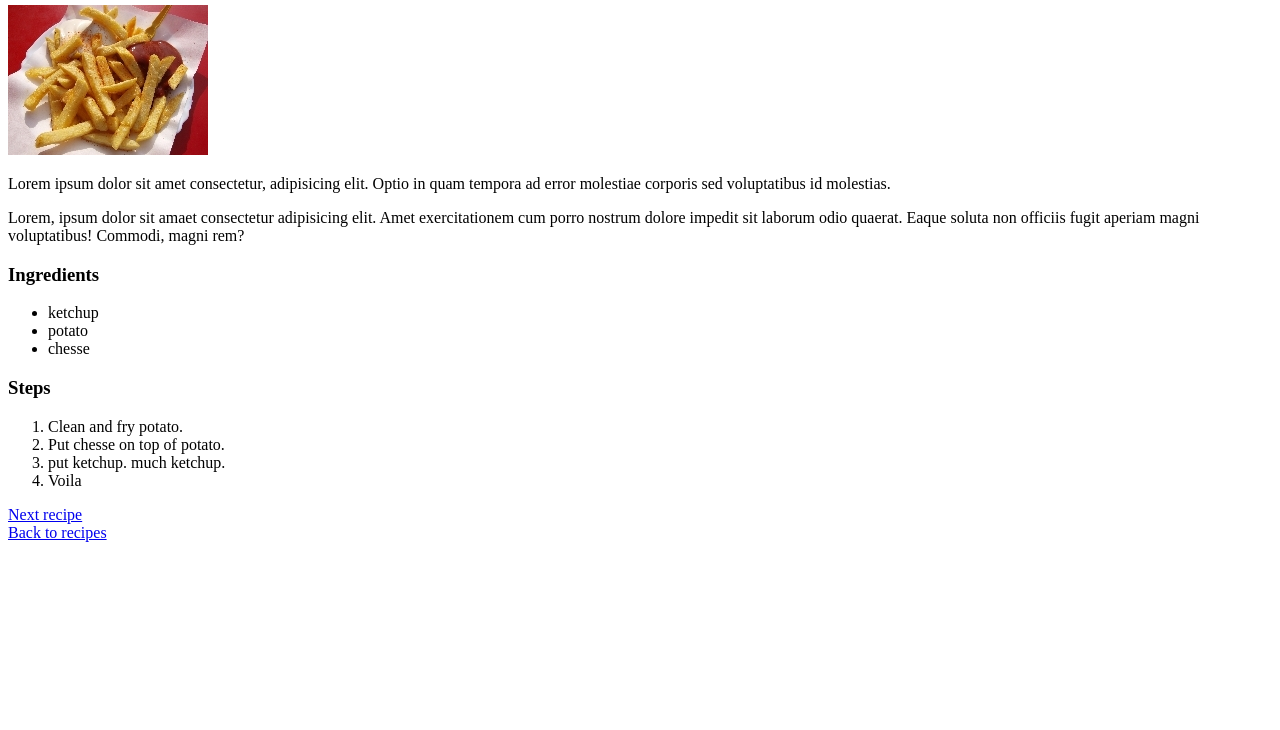
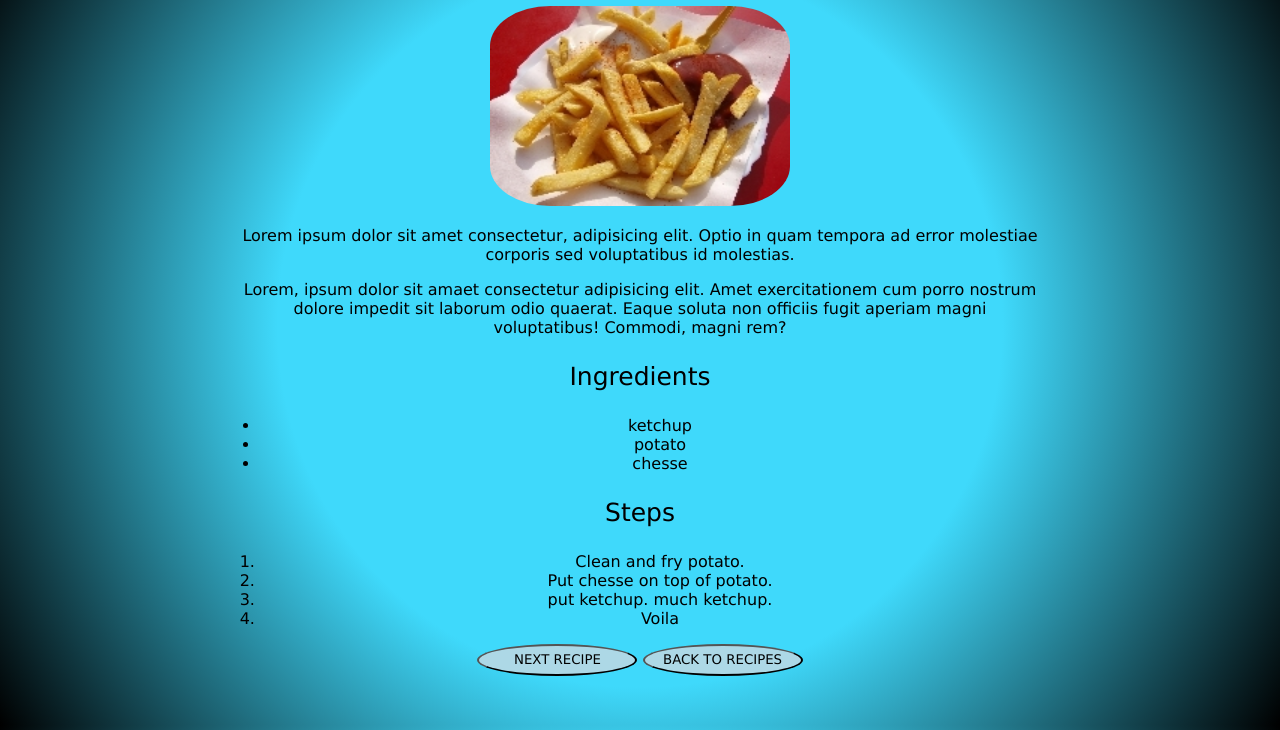
Before and after one commit to ProgrammerIosif/git_test, a plain HTML site: page recipes/fries.html in a window 1280 px wide. Shown: the part 75-805 px from the top of the page. Drawn offline with Linux system fonts and the light colour scheme.

Commit message:
added css

```diff
--- a/recipes/fries.html
+++ b/recipes/fries.html
@@ -3,6 +3,7 @@
   <head>
     <meta charset="UTF-8">
     <title>Fries</title>
+    <link rel="stylesheet" href="/styles.css">
   </head>
   <body>
     <h1>Fries</h1>
@@ -22,8 +23,7 @@
       <li>put ketchup. much ketchup.</li>
       <li>Voila</li>
     </ol>
-    <a href="./tiramisu.html">Next recipe</a>
-    <br>
-    <a href="../index.html">Back to recipes</a>
+    <button onclick="window.location.href='./tiramisu.html'">NEXT RECIPE</button>
+    <button onclick="window.location.href='/index.html'">BACK TO RECIPES</button>
   </body>
 </html>
--- /dev/null
+++ b/styles.css
@@ -0,0 +1,32 @@
+*{
+    font-family: Verdana, Geneva, Tahoma, sans-serif;
+    text-align: center;
+}
+body{
+    height: 97vh;
+    background: rgb(63,217,251);
+    background: radial-gradient(circle, rgba(63,217,251,1) 48%, rgba(0,0,0,1) 100%);
+    background-attachment: fixed;
+}
+img{
+    height: 200px;
+    width: 300px;
+    border-radius: 20%;
+}
+h3{
+    font-size: 25px;
+    font-weight: 500;
+}
+p,
+li{
+    max-width: 800px;
+    margin-left: auto;
+    margin-right: auto;
+}
+button{
+    background-color: lightblue;
+    color: black;
+    border-radius: 100%;
+    width: 10rem;
+    height: 2rem;
+}
```
Also changed, not shown: index.html (+10 -3 lines), recipes/lasagna.html (+3 -3 lines), recipes/tiramisu.html (+3 -3 lines).
